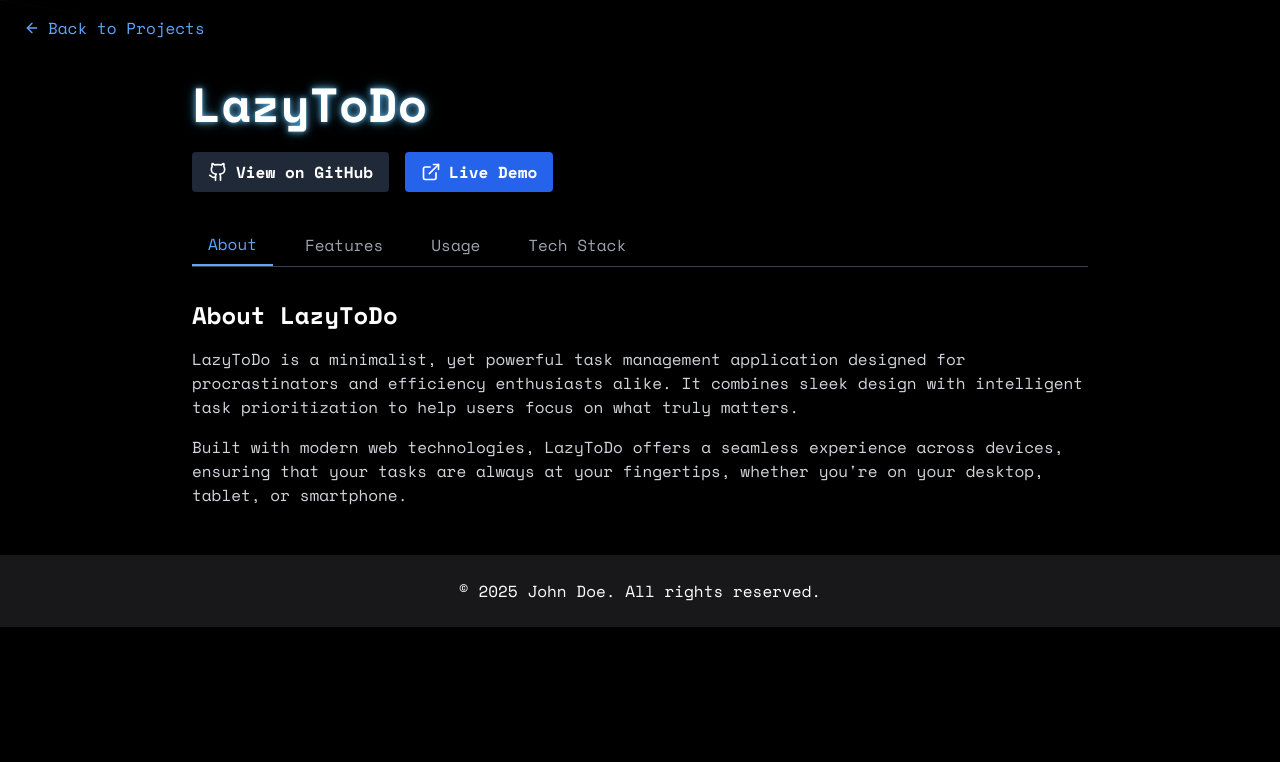
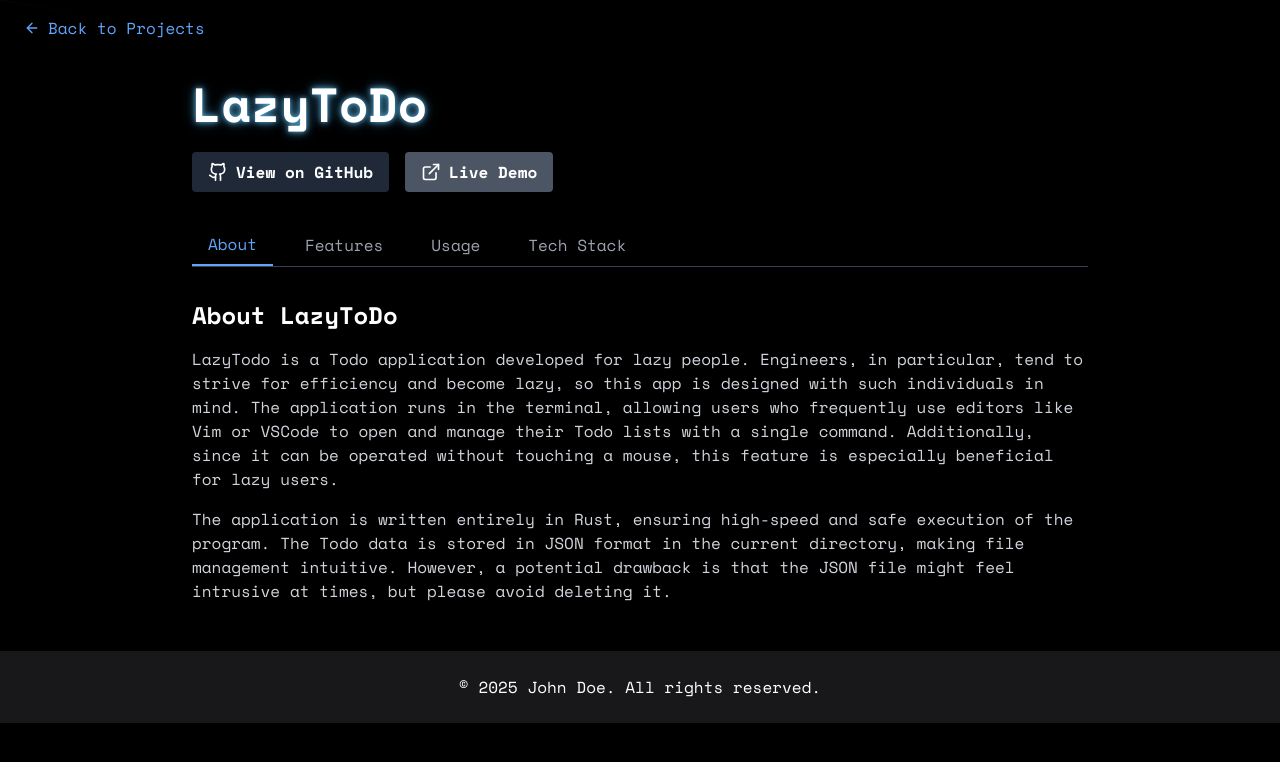
Before and after one commit to riku-yanagihashi/PortFolio, a Next.js app: page /projects/lazytodo in a window 1280 px wide. Shown: the top 762 px of the page. Built offline with nearby package versions, Linux system fonts and the light colour scheme.

Commit message:
Lazy todo details content add

```diff
--- a/src/app/layout.tsx
+++ b/src/app/layout.tsx
@@ -9,8 +9,8 @@ const notoSansJP = Noto_Sans_JP({
 });
 
 export const metadata: Metadata = {
-  title: "Engineer Portfolio",
-  description: "A portfolio showcasing my engineering projects and skills",
+  title: "Riku's Portfolio",
+  description: "Riku Yanagihashi's portfolio",
 }
 
 export default function RootLayout({
--- a/src/app/projects/lazytodo/page.tsx
+++ b/src/app/projects/lazytodo/page.tsx
@@ -34,7 +34,7 @@ export default function LazyToDoProject() {
           <div className="mb-8 animate-fadeInUp" style={{ animationDelay: "0.1s" }}>
             <div className="flex space-x-4 mb-4">
               <a
-                href="https://github.com/yourusername/lazytodo"
+                href="https://github.com/riku-yanagihashi/Lazy-todo"
                 target="_blank"
                 rel="noopener noreferrer"
                 className="flex items-center bg-gray-800 hover:bg-gray-700 text-white font-bold py-2 px-4 rounded transition-colors"
@@ -46,7 +46,7 @@ export default function LazyToDoProject() {
                 href="https://lazytodo-demo.vercel.app"
                 target="_blank"
                 rel="noopener noreferrer"
-                className="flex items-center bg-blue-600 hover:bg-blue-500 text-white font-bold py-2 px-4 rounded transition-colors"
+                className="flex items-center bg-gray-600 pointer-events-none hover:bg-blue-500 text-white font-bold py-2 px-4 rounded transition-colors"
               >
                 <ExternalLink className="w-5 h-5 mr-2" />
                 Live Demo
@@ -77,13 +77,15 @@ export default function LazyToDoProject() {
               <div>
                 <h2 className="text-2xl font-semibold mb-4">About LazyToDo</h2>
                 <p className="text-gray-300 mb-4">
-                  LazyToDo is a minimalist, yet powerful task management application designed for procrastinators and
-                  efficiency enthusiasts alike. It combines sleek design with intelligent task prioritization to help
-                  users focus on what truly matters.
+                  LazyTodo is a Todo application developed for lazy people.
+                  Engineers, in particular, tend to strive for efficiency and become lazy, so this app is designed with such individuals in mind.
+                  The application runs in the terminal, allowing users who frequently use editors like Vim or VSCode to open and manage their Todo lists with a single command.
+                  Additionally, since it can be operated without touching a mouse, this feature is especially beneficial for lazy users.
                 </p>
                 <p className="text-gray-300">
-                  Built with modern web technologies, LazyToDo offers a seamless experience across devices, ensuring
-                  that your tasks are always at your fingertips, whether you&apos;re on your desktop, tablet, or smartphone.
+                  The application is written entirely in Rust, ensuring high-speed and safe execution of the program.
+                  The Todo data is stored in JSON format in the current directory, making file management intuitive.
+                  However, a potential drawback is that the JSON file might feel intrusive at times, but please avoid deleting it.
                 </p>
               </div>
             )}
@@ -93,12 +95,12 @@ export default function LazyToDoProject() {
                 <h2 className="text-2xl font-semibold mb-4">Key Features</h2>
                 <ul className="space-y-2">
                   {[
-                    "Intelligent task prioritization",
-                    "Cross-device synchronization",
-                    "Customizable categories and tags",
+                    "Terminal-based operation",
+                    "Mouse-free navigation",
+                    "Lightweight and fast",
                     "Dark mode for late-night productivity",
-                    "Voice input for hands-free task creation",
-                    "Pomodoro timer integration",
+                    "JSON-based data storage",
+                    "Quick setup and usage",
                   ].map((feature, index) => (
                     <li key={index} className="flex items-center">
                       <CheckCircle className="w-5 h-5 mr-2 text-green-500" />
@@ -113,12 +115,12 @@ export default function LazyToDoProject() {
               <div>
                 <h2 className="text-2xl font-semibold mb-4">How to Use LazyToDo</h2>
                 <ol className="list-decimal list-inside space-y-2 text-gray-300">
-                  <li>Sign up for an account or log in if you already have one.</li>
-                  <li>Create a new task by clicking the + button or using voice input.</li>
-                  <li>Set priority, due date, and add any relevant tags or categories.</li>
-                  <li>Let LazyToDo&apos;s AI suggest the best order to tackle your tasks.</li>
-                  <li>Start your focused work session with the integrated Pomodoro timer.</li>
-                  <li>Mark tasks as complete and watch your productivity soar!</li>
+                  <li>Please type on terminal `brew tap riku-yanagihashi/ltd && brew install ltd`</li>
+                  <li>This concludes the installation.</li>
+                  <li>Next, we explain how to operate the system.</li>
+                  <li>Its basically the same cursor control as the vim.</li>
+                  <li>q to exit the application, a to add a task, e to edit, d to delete</li>
+                  <li>See the README on github for details.</li>
                 </ol>
               </div>
             )}
@@ -128,12 +130,7 @@ export default function LazyToDoProject() {
                 <h2 className="text-2xl font-semibold mb-4">Tech Stack</h2>
                 <div className="grid grid-cols-2 gap-4">
                   {[
-                    { name: "React", icon: <Code className="w-5 h-5" /> },
-                    { name: "Next.js", icon: <Zap className="w-5 h-5" /> },
-                    { name: "TypeScript", icon: <Code className="w-5 h-5" /> },
-                    { name: "Tailwind CSS", icon: <Code className="w-5 h-5" /> },
-                    { name: "Node.js", icon: <Zap className="w-5 h-5" /> },
-                    { name: "MongoDB", icon: <Code className="w-5 h-5" /> },
+                    { name: "Rust", icon: <Code className="w-5 h-5" /> },
                   ].map((tech, index) => (
                     <div key={index} className="flex items-center bg-gray-800 rounded p-3">
                       {tech.icon}
```
